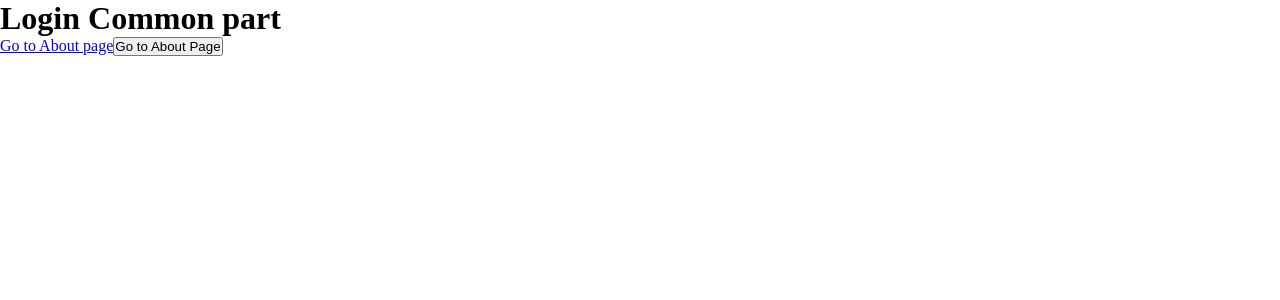
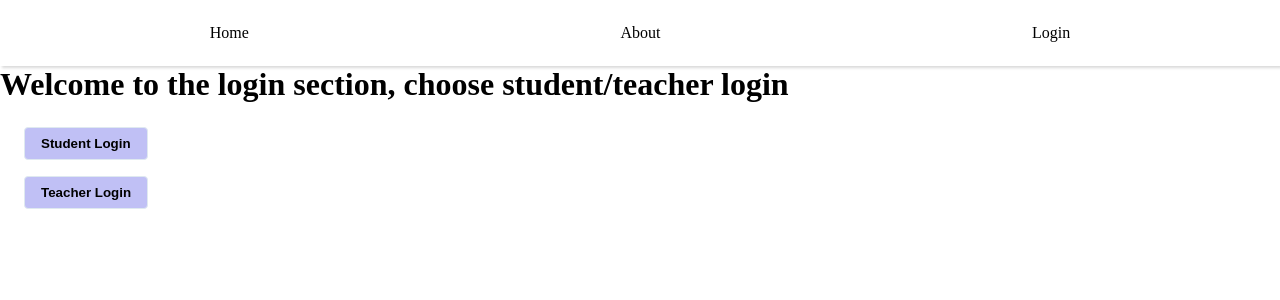
Before and after one commit to anikets2001/next-app, a Next.js app: page /login in a window 1280 px wide. Shown: the top 300 px of the page. Built offline with nearby package versions, Linux system fonts and the light colour scheme.

Commit message:
feat: basic styling done

```diff
--- a/src/app/about/page.js
+++ b/src/app/about/page.js
@@ -1,10 +1,9 @@
-import Link from "next/link";
 import React from "react";
 
 const page = () => {
   return (
     <div>
-      <Link href={"/"}>Go to Home Page</Link>
+      About Page
     </div>
   );
 };
--- a/src/app/globals.css
+++ b/src/app/globals.css
@@ -1,49 +1,22 @@
-
-*{
+* {
   margin: 0;
   padding: 0;
   box-sizing: border-box;
 }
 
-/* :root {
-  --background: #ffffff;
-  --foreground: #171717;
+.main-header {
+  background-color: white;
+  padding: 24px;
+  box-shadow: rgba(0, 0, 0, 0.15) 1.95px 1.95px 2.6px;
 }
 
-@media (prefers-color-scheme: dark) {
-  :root {
-    --background: #0a0a0a;
-    --foreground: #ededed;
-  }
+.link-wrapper {
+  display: flex;
+  align-items: center;
+  justify-content: space-around;
 }
 
-html,
-body {
-  max-width: 100vw;
-  overflow-x: hidden;
+.link {
+  text-decoration: none;
+  color: #000;
 }
-
-body {
-  color: var(--foreground);
-  background: var(--background);
-  font-family: Arial, Helvetica, sans-serif;
-  -webkit-font-smoothing: antialiased;
-  -moz-osx-font-smoothing: grayscale;
-}
-
-* {
-  box-sizing: border-box;
-  padding: 0;
-  margin: 0;
-}
-
-a {
-  color: inherit;
-  text-decoration: none;
-}
-
-@media (prefers-color-scheme: dark) {
-  html {
-    color-scheme: dark;
-  }
-} */
--- a/src/app/layout.js
+++ b/src/app/layout.js
@@ -1,4 +1,5 @@
 import { Geist, Geist_Mono } from "next/font/google";
+import Link from "next/link";
 import "./globals.css";
 
 const geistSans = Geist({
@@ -20,6 +21,19 @@ export default function RootLayout({ children }) {
   return (
     <html lang="en">
       <body className={`${geistSans.variable} ${geistMono.variable}`}>
+        <header className="main-header">
+          <div className="link-wrapper">
+            <Link href={"/"} className="link">
+              Home
+            </Link>
+            <Link href={"/about"} className="link">
+              About
+            </Link>
+            <Link href={"/login"} className="link">
+              Login
+            </Link>
+          </div>
+        </header>
         {children}
       </body>
     </html>
--- a/src/app/login/layout.js
+++ b/src/app/login/layout.js
@@ -3,7 +3,7 @@ import React from 'react'
 const Layout = ({children}) => {
   return (
     <div>
-        <h1>Login Common part</h1>
+        <h1>Welcome to the login section, choose student/teacher login</h1>
         {children}
     </div>
   )
--- /dev/null
+++ b/src/app/login/login.css
@@ -0,0 +1,17 @@
+.login-wrapper {
+    padding: 24px;
+    display: flex;
+    align-items: flex-start;
+    flex-direction: column;
+    gap: 16px;
+}
+
+.login-wrapper > button {
+    border: 1px solid rgb(223, 233, 240);
+    border-radius: 4px;
+    padding: 8px 16px;
+    color: #000;
+    font-weight: 600;
+    background-color: rgb(192, 192, 245);
+    cursor: pointer;
+}
--- a/src/app/login/page.js
+++ b/src/app/login/page.js
@@ -1,18 +1,23 @@
-"use client"
-import Link from "next/link";
+"use client";
+import "./login.css";
+import { useRouter } from "next/navigation";
 import React from "react";
-import { useRouter } from "next/navigation";
 
 const Login = () => {
   const router = useRouter();
 
-  const handleNavigation=(route)=> {
-    router.push(route)
-  }
+  const handleNavigate = (route) => {
+    router.push(`/login${route}`);
+  };
+
   return (
-    <div>
-      <Link href="/about">Go to About page</Link>
-      <button onClick={()=> handleNavigation('/about')}>Go to About Page</button>
+    <div className="login-wrapper">
+      <button onClick={() => handleNavigate("/loginStudent/1234")}>
+        Student Login
+      </button>
+      <button onClick={() => handleNavigate("/loginTeacher/1234")}>
+        Teacher Login
+      </button>
     </div>
   );
 };
```
Also changed, not shown: src/app/login/loginTeacher/[id]/page.js (added, +7 -0 lines), src/app/login/loginTeacher/page.js (deleted, +0 -9 lines), src/app/page.js (+1 -24 lines).
